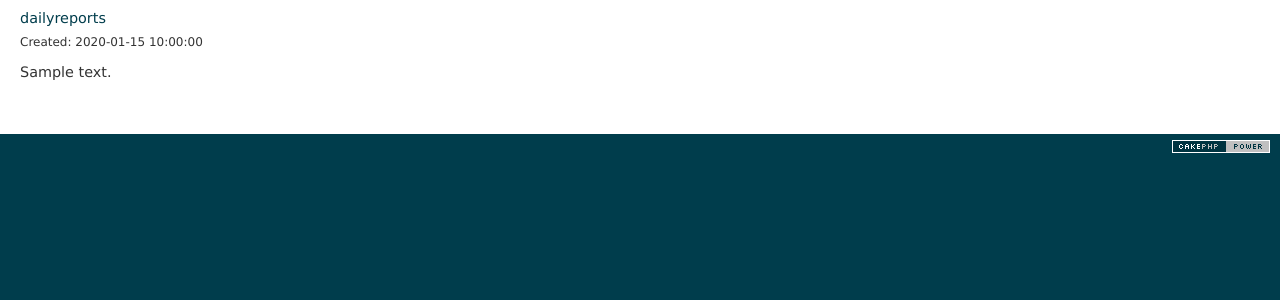
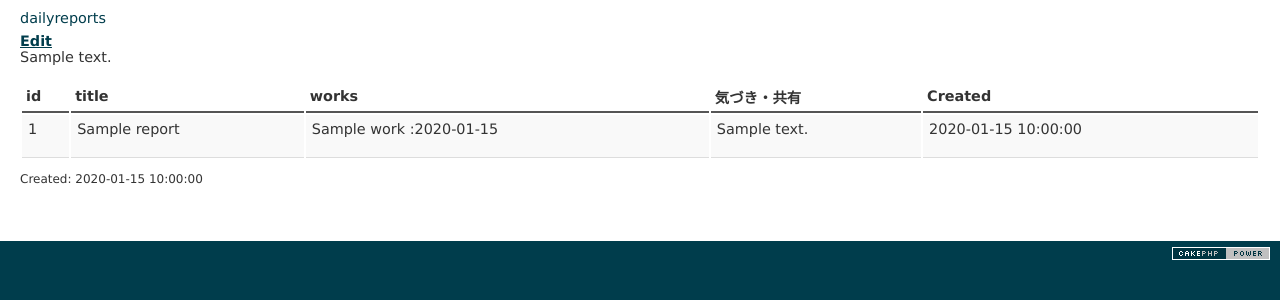
Before and after one commit to TaishiKikuchi/daily_reportapp, a CakePHP app: the page made by app/View/Reports/view.ctp in a window 1280 px wide. Shown: the part 47-347 px from the top of the page. Run offline with PHP 8.4 and a stand-in for CakePHP, Linux system fonts and the light colour scheme; the template is opened without the code that fills it: most values are stand-ins (such as "Sample title", 1, 10 or a date in 2020); data that the repository does not hold is empty; some libraries are stand-ins or nearby versions.

Commit message:
Reportモデルにアソシエーションの追加

```diff
--- /dev/null
+++ b/app/Model/Work.php
@@ -0,0 +1,4 @@
+<?php
+class Work extends AppModel {
+
+}
--- a/app/View/Reports/index.ctp
+++ b/app/View/Reports/index.ctp
@@ -20,6 +20,9 @@ array('controller' => 'reports', 'action' => 'add', $auth['id'])); ?>
     <?php foreach ($reports as $report): ?>
     <tr>
         <td><?php echo $report['Report']['id']; ?></td>
+        <?php foreach ($report['Work'] as $work): ?>
+        <?php echo $work["subject"]; ?>
+        <?php endforeach; ?>
         <td>
             <?php echo $this->Html->link($report['Report']['title'],
 array('controller' => 'reports', 'action' => 'view', $report['Report']['id'])); ?>
--- a/app/View/Reports/view.ctp
+++ b/app/View/Reports/view.ctp
@@ -1,5 +1,29 @@
 <h1>dailyreports</h1>
+<?php echo $this->Html->link('Edit', array('action' => 'edit', $report['Report']['id'])); ?>
+<p><?php echo h($report['Report']['body']); ?></p>
+<table>
+    <tr>
+        <th>id</th>
+        <th>title</th>
+        <th>works</th>
+        <th>気づき・共有</th>
+        <th>Created</th>
+    </tr>
+    <tr>
 
+        <td><?php echo $report['Report']['id']; ?></td>
+        <td><?php echo $report['Report']['title']; ?></td>
+        <td>
+            <?php foreach ($report['Work'] as $work): ?>
+            <p><?php echo $work["subject"]; ?> :<?php echo $work["starttime"]; ?> <p>
+            <?php endforeach; ?>
+        </td>
+        <td>
+            <?php foreach ($report['Share'] as $share): ?>
+            <p><?php echo $share["content"]; ?></p>
+            <?php endforeach; ?>
+        </td>
+        <td><?php echo $report['Report']['created']; ?></td>
+    </tr>
+</table>
 <p><small>Created: <?php echo $report['Report']['created']; ?></small></p>
-
-<p><?php echo h($report['Report']['body']); ?></p>
```
Also changed, not shown: app/Model/Report.php (+22 -0 lines).
